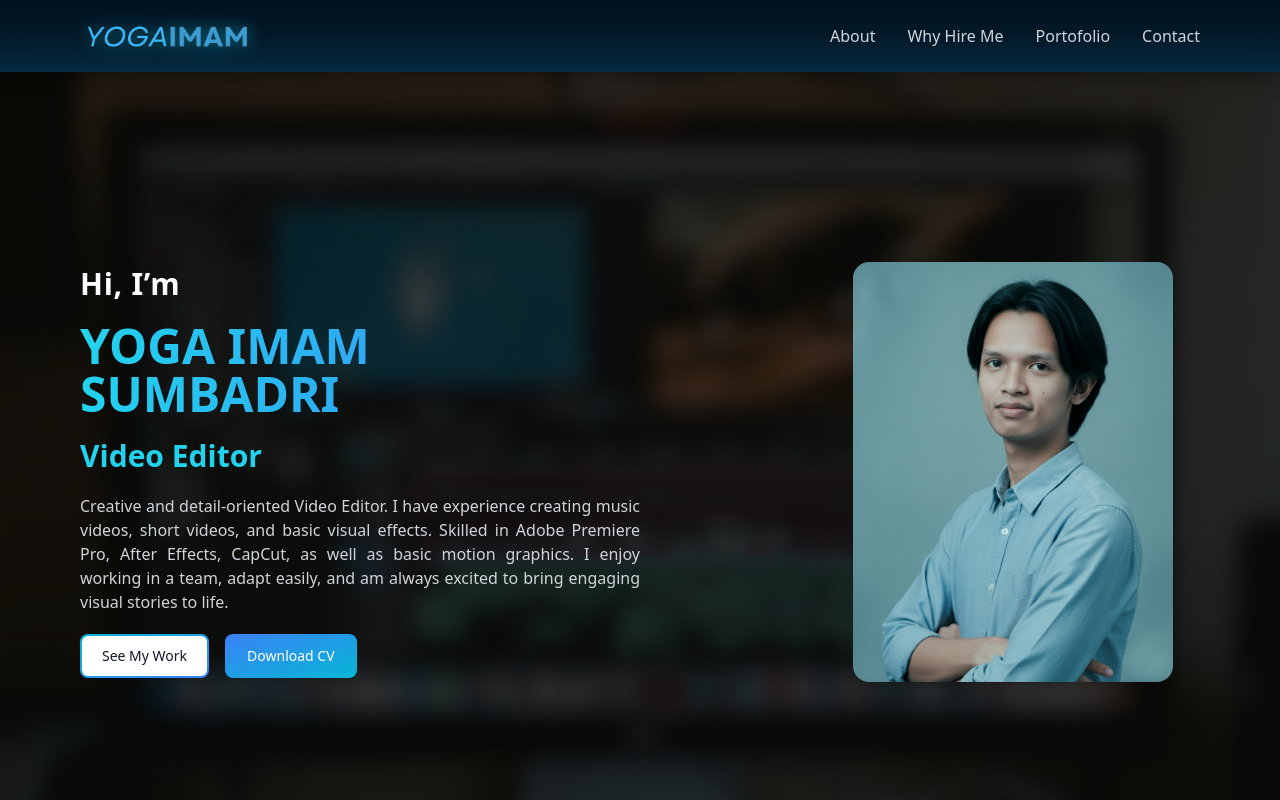
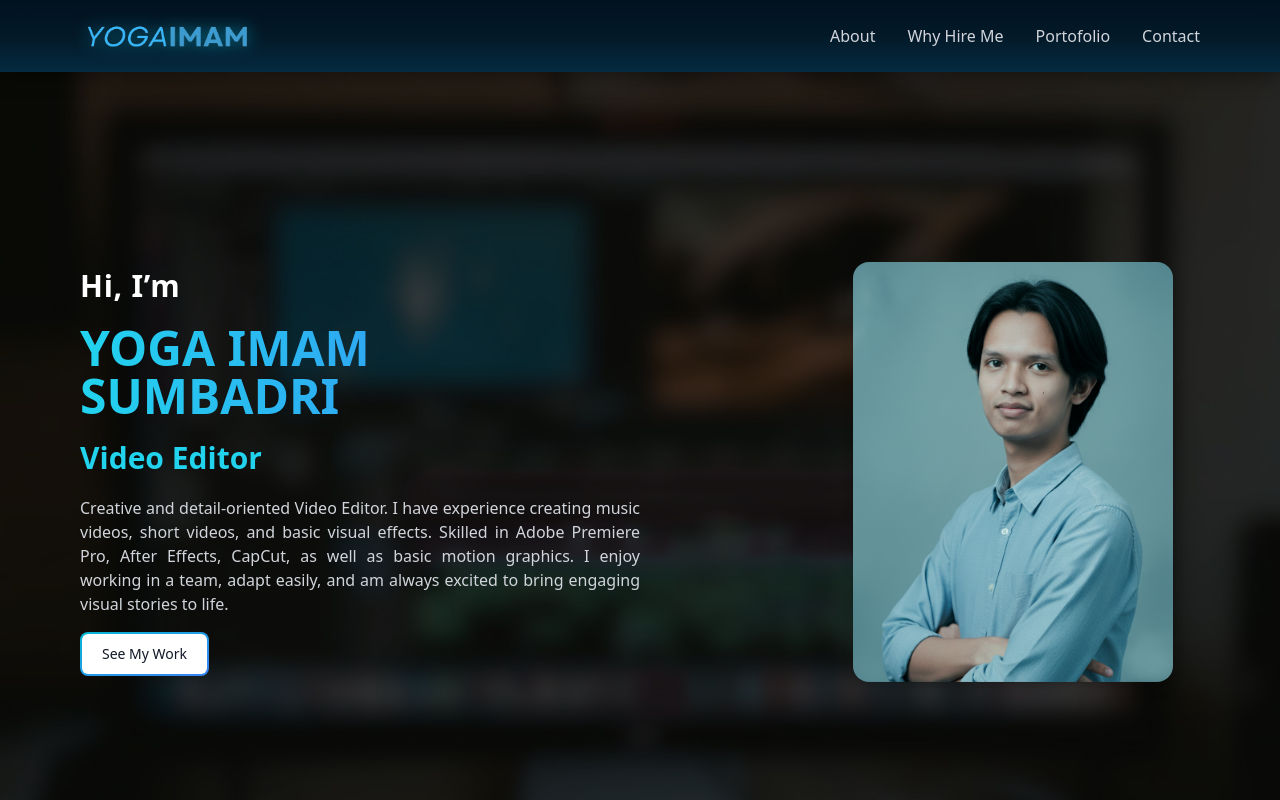
Before and after one commit to aagoyyy/agoy.porto, a React (Vite) app: page / in a window 1280 px wide. Shown: the top 800 px of the page. Built offline with nearby package versions, Linux system fonts and the light colour scheme.

Commit message:
delete: cv

```diff
--- a/src/pages/Home.jsx
+++ b/src/pages/Home.jsx
@@ -93,26 +93,13 @@
       Creative and detail-oriented Video Editor. I have experience creating music videos, short videos, and basic visual effects. Skilled in Adobe Premiere Pro, After Effects, CapCut, as well as basic motion graphics. I enjoy working in a team, adapt easily, and am always excited to bring engaging visual stories to life.
     </motion.p>
 
-    <div className="flex gap-4 mt-4 justify-center md:justify-start">
-  {/* See My Work */}
     <motion.a href="#portofolio" whileHover={{ scale: 1.05 }}>
-    <button className="relative inline-flex items-center justify-center p-0.5 overflow-hidden text-sm font-medium text-gray-900 rounded-lg group bg-gradient-to-br from-cyan-500 to-blue-500 group-hover:from-cyan-500 group-hover:to-blue-500 hover:text-white dark:text-white focus:ring-4 focus:outline-none focus:ring-cyan-200 dark:focus:ring-cyan-800">
+      <button className="relative inline-flex items-center justify-center p-0.5 mt-4 overflow-hidden text-sm font-medium text-gray-900 rounded-lg group bg-gradient-to-br from-cyan-500 to-blue-500 group-hover:from-cyan-500 group-hover:to-blue-500 hover:text-white dark:text-white focus:ring-4 focus:outline-none focus:ring-cyan-200 dark:focus:ring-cyan-800">
         <span className="relative px-5 py-2.5 transition-all ease-in duration-75 bg-white dark:bg-gray-900 rounded-md group-hover:bg-transparent group-hover:dark:bg-transparent">
           See My Work
         </span>
       </button>
     </motion.a>
-
-  {/* Download CV */}
-  <motion.a href="/CV-YogaImam.pdf" download whileHover={{ scale: 1.05 }}>
-    <button className="relative inline-flex items-center justify-center p-0.5 overflow-hidden text-sm font-medium text-white rounded-lg group bg-gradient-to-br from-blue-500 to-cyan-500 hover:text-gray-900 focus:ring-4 focus:outline-none focus:ring-cyan-200">
-      <span className="relative px-5 py-2.5 transition-all ease-in duration-75 bg-transparent rounded-md">
-        Download CV
-      </span>
-    </button>
-  </motion.a>
-</div>
-
 
   </motion.div>
 
```
Lines whose indentation alone changed are shown as unchanged.
